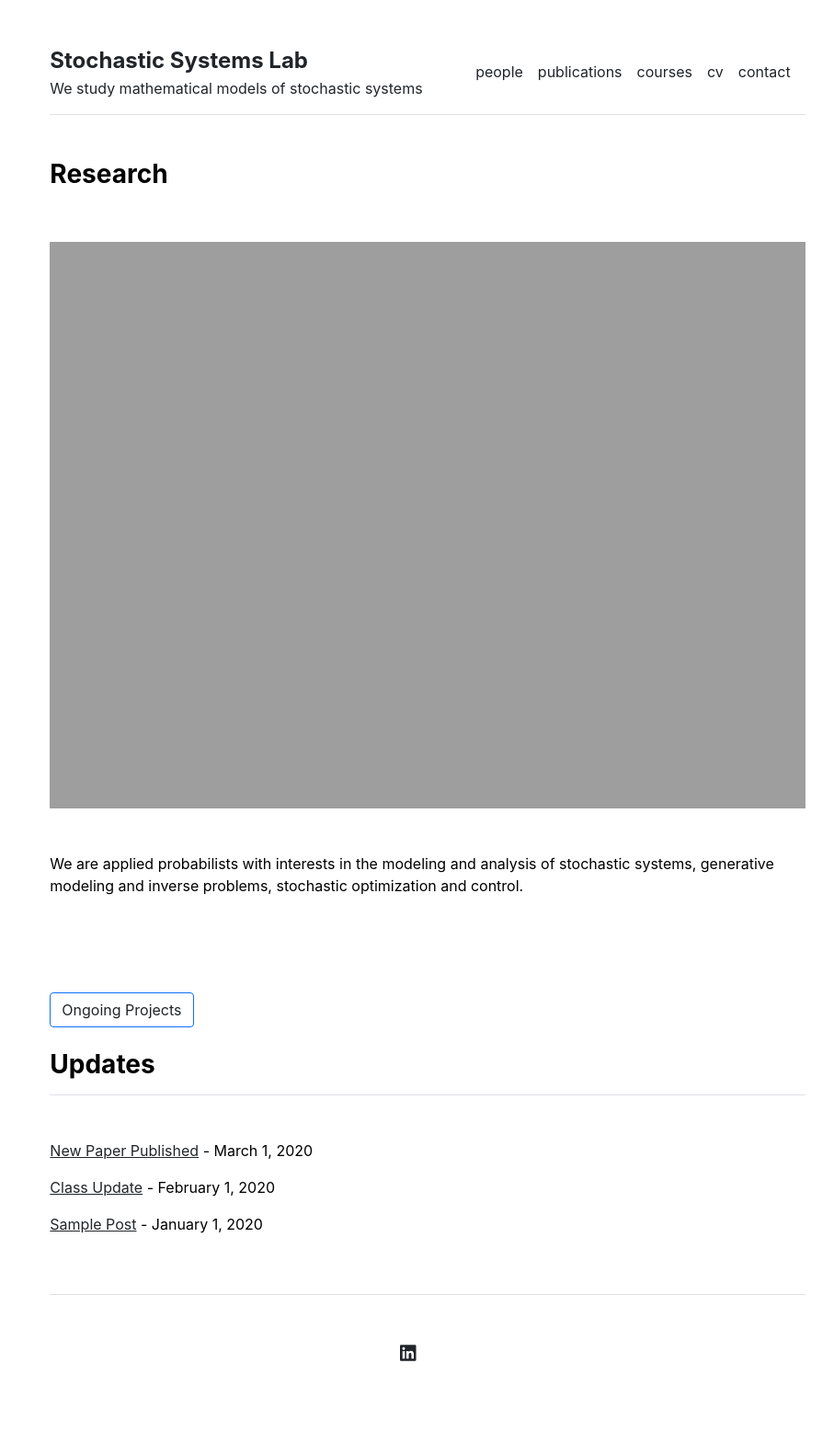
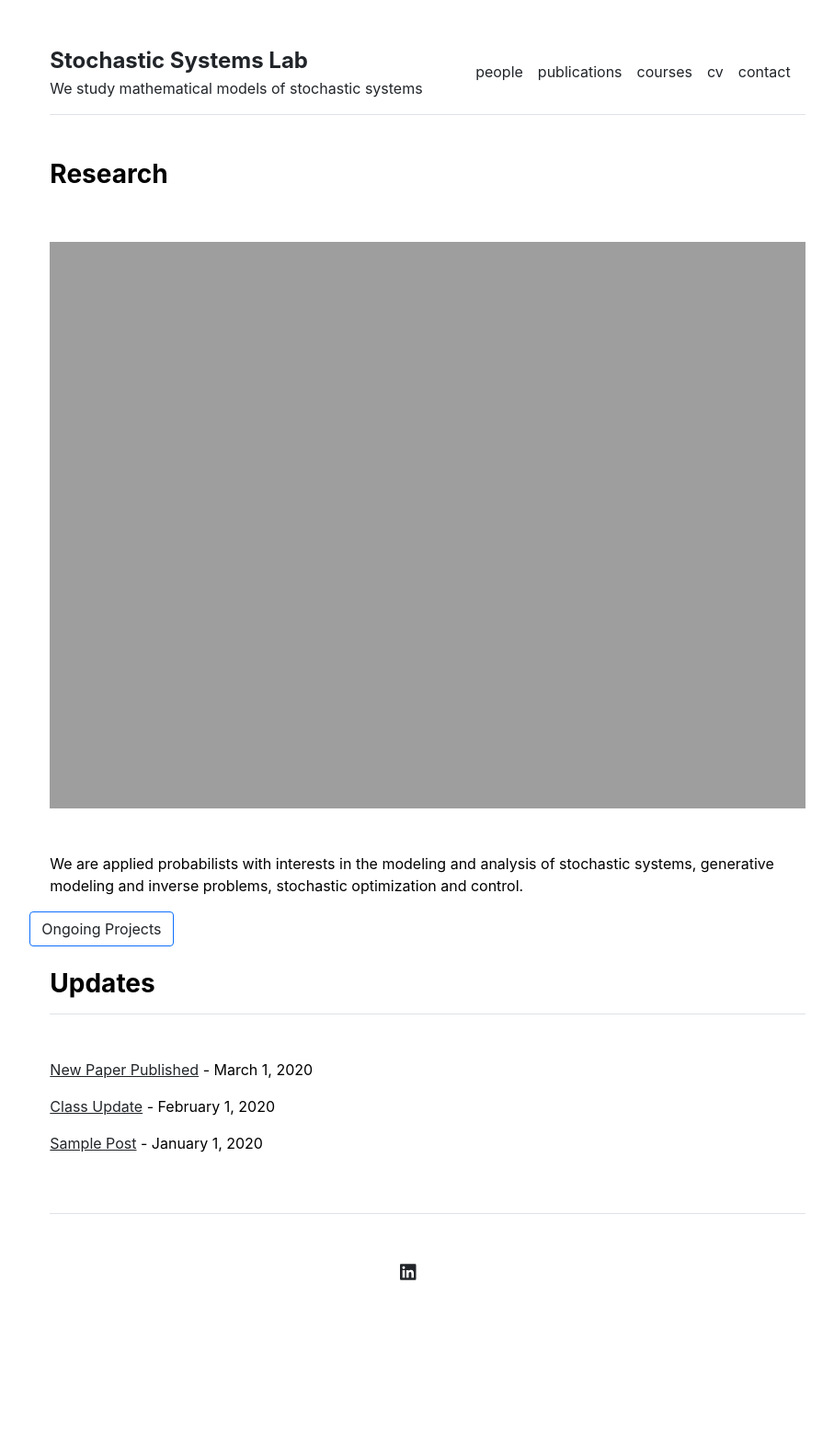
Before and after one commit to stochasticsystemslab/stochasticsystemslab.github.io, a Jekyll site: the page built from index.md, in a window 1280 px wide. Shown: the whole page at 92% size, without its empty margins (175-1082 px from the left). Built offline with Jekyll 4.4.1, drawn with Linux system fonts in a browser that asks for light colours; after the commit the page ends 1494 px from its top, so only the background shows below that.

Commit message:
Update home.html

```diff
--- a/_layouts/home.html
+++ b/_layouts/home.html
@@ -7,7 +7,7 @@ layout: default
     <img src="{{ site.github.url }}/assets/img/SSLOV.002.png" alt="Home" width="100%">
     <p class="mb-2">We are applied probabilists with interests in the modeling and analysis of stochastic systems, generative modeling and inverse problems, stochastic optimization and control. </p>
     <!-- Ongoing Projects Section -->
-    <div class="row g-5 mb-1">
+    <div class="row g-1 mb-1">
       <div class="col-md-12">
         <!-- <h3 class="fw-bold">Ongoing Projects</h3> -->
         <p><a class="btn btn-outline-primary" data-bs-toggle="collapse" href="#projectsCollapse" role="button" aria-expanded="false" aria-controls="projectsCollapse">
```
